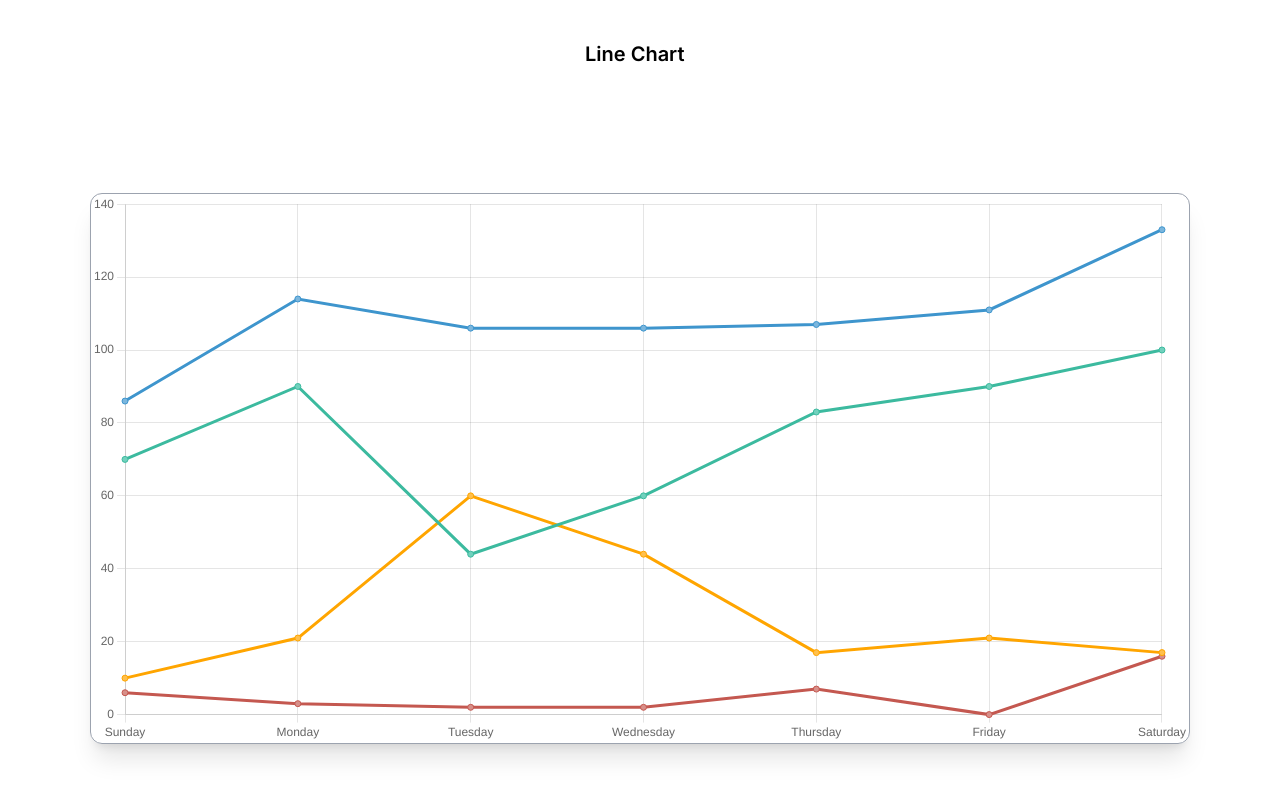
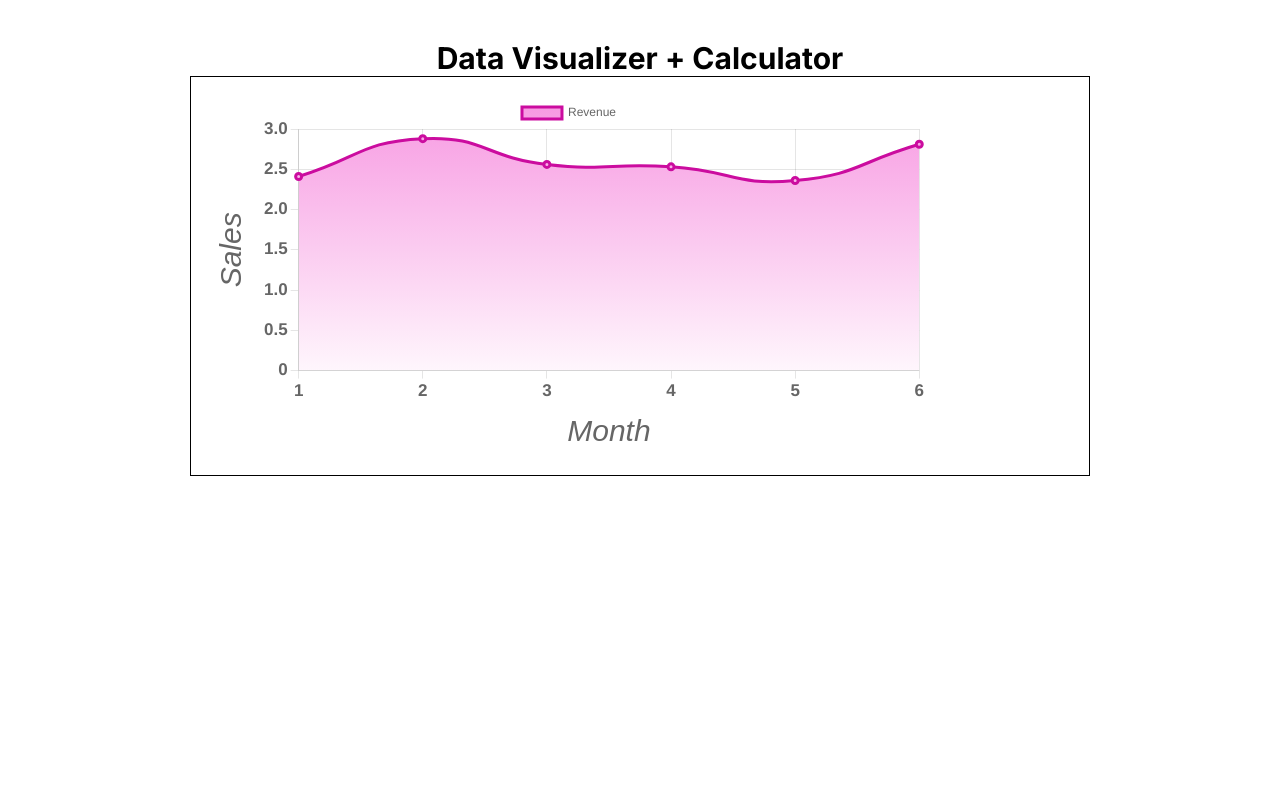
Before and after one commit to Dominier/physics-project, a Next.js app: page /linechart in a window 1280 px wide. Shown: the top 798 px of the page. Built offline with nearby package versions, Linux system fonts and the light colour scheme.

Commit message:
LineChart

```diff
--- a/app/linechart/page.js
+++ b/app/linechart/page.js
@@ -1,60 +1,122 @@
 "use client";
+import { Line } from "react-chartjs-2";
 
-import { useEffect } from "react"
-import { Chart, LineController, CategoryScale, LinearScale, PointElement, LineElement} from "chart.js";
+import {
+  Chart as ChartJS,
+  LineElement,
+  CategoryScale, // x axis
+  LinearScale, // y axis
+  PointElement,
+  Legend,
+  Tooltip,
+  Filler,
+} from "chart.js";
 
-function Example() {
+ChartJS.register(
+  LineElement,
+  CategoryScale,
+  LinearScale,
+  PointElement,
+  Legend,
+  Tooltip,
+  Filler
+);
 
-    Chart.register(LineController, CategoryScale, LinearScale, PointElement, LineElement);
+const experimentData = [
+  { trial: "1", time: 2.41 },
+  { trial: "2", time: 2.88 },
+  { trial: "3", time: 2.56 },
+  { trial: "4", time: 2.53 },
+  { trial: "5", time: 2.36 },
+  { trial: "6", time: 2.81 },
+];
 
-    useEffect(() => {
-        var ctx = document.getElementById('myChart').getContext('2d');
-        var myChart = new Chart(ctx, {
-            type: 'line',
-            data: {
-                labels: ["Sunday", "Monday", "Tuesday", "Wednesday", "Thursday", "Friday", "Saturday"],
-                datasets: [{
-                    data: [86, 114, 106, 106, 107, 111, 133],
-                    label: "Applied",
-                    borderColor: "#3e95cd",
-                    backgroundColor: "#7bb6dd",
-                    fill: false,
-                }, {
-                    data: [70, 90, 44, 60, 83, 90, 100],
-                    label: "Accepted",
-                    borderColor: "#3cba9f",
-                    backgroundColor: "#71d1bd",
-                    fill: false,
-                }, {
-                    data: [10, 21, 60, 44, 17, 21, 17],
-                    label: "Pending",
-                    borderColor: "#ffa500",
-                    backgroundColor: "#ffc04d",
-                    fill: false,
-                }, {
-                    data: [6, 3, 2, 2, 7, 0, 16],
-                    label: "Rejected",
-                    borderColor: "#c45850",
-                    backgroundColor: "#d78f89",
-                    fill: false,
-                }
-                ]
-            },
-        });
-    }, [])
+function LineChart() {
+  const data = {
+    labels: experimentData.map((data) => data.trial),
+    datasets: [
+      {
+        label: "Revenue",
+        data: experimentData.map((data) => data.time),
+        borderColor: "#cb0c9f",
+        borderWidth: 3,
+        pointBorderColor: "#cb0c9f",
+        pointBorderWidth: 3,
+        tension: 0.5,
+        fill: true,
+        backgroundColor: (context) => {
+          const ctx = context.chart.ctx;
+          const gradient = ctx.createLinearGradient(0, 0, 0, 300);
+          gradient.addColorStop(0, "#f797e1");
+          gradient.addColorStop(1, "white");
+          return gradient;
+        },
+      },
+    ],
+  };
 
+  const options = {
+    plugins: {
+      legend: true,
+    },
+    responsive: true,
+    scales: {
+      y: {
+        ticks: {
+          font: {
+            size: 17,
+            weight: "bold",
+          },
+        },
+        title: {
+          display: true,
+          text: "Sales",
+          padding: {
+            bottom: 10,
+          },
+          font: {
+            size: 30,
+            style: "italic",
+            family: "Arial",
+          },
+        },
+        min: 0,
+      },
+      x: {
+        ticks: {
+          font: {
+            size: 17,
+            weight: "bold",
+          },
+        },
+        title: {
+          display: true,
+          text: "Month",
+          padding: {
+            top: 10,
+          },
+          font: {
+            size: 30,
+            style: "italic",
+            family: "Arial",
+          },
+        },
+      },
+    },
+  };
 
-    return (
-        <>
-            {/* line chart */}
-            <h1 className="w-[110px] mx-auto mt-10 text-xl font-semibold capitalize ">line Chart</h1>
-            <div className="w-[1100px] h-screen flex mx-auto my-auto">
-              <div className='border border-gray-400 pt-0 rounded-xl  w-full h-fit my-auto  shadow-xl'>
-                <canvas id='myChart'></canvas>
-              </div>
-            </div>
-        </>
-    )
+  return (
+    <div>
+      <h1 className="font-bold text-3xl text-center mt-10">
+        Data Visualizer + Calculator
+      </h1>
+      <div
+        className="w-[900px] h-[400px] p-[20px] cursor-pointer border border-black ml-auto mr-auto"
+      >
+        <Line data={data} options={options}></Line>
+      </div>
+    </div>
+  );
 }
 
-export default Example;
+export default LineChart;
--- a/package.json
+++ b/package.json
@@ -12,6 +12,7 @@
     "chart.js": "^4.4.0",
     "next": "14.0.1",
     "react": "^18",
+    "react-chartjs-2": "^5.2.0",
     "react-dom": "^18"
   },
   "devDependencies": {
```
Also changed, not shown: 1 other file (tests, documents, lock files or other folders).
